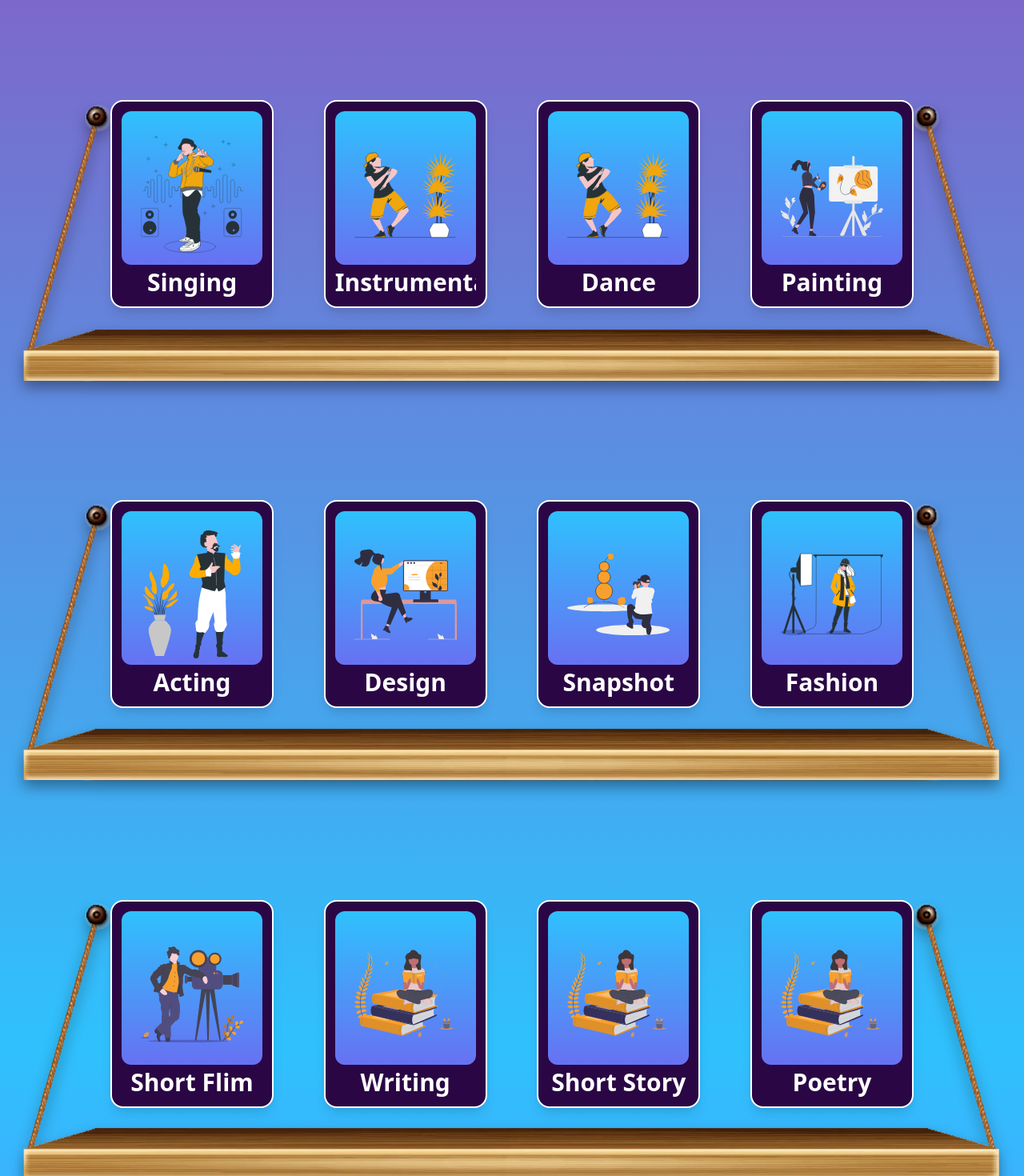
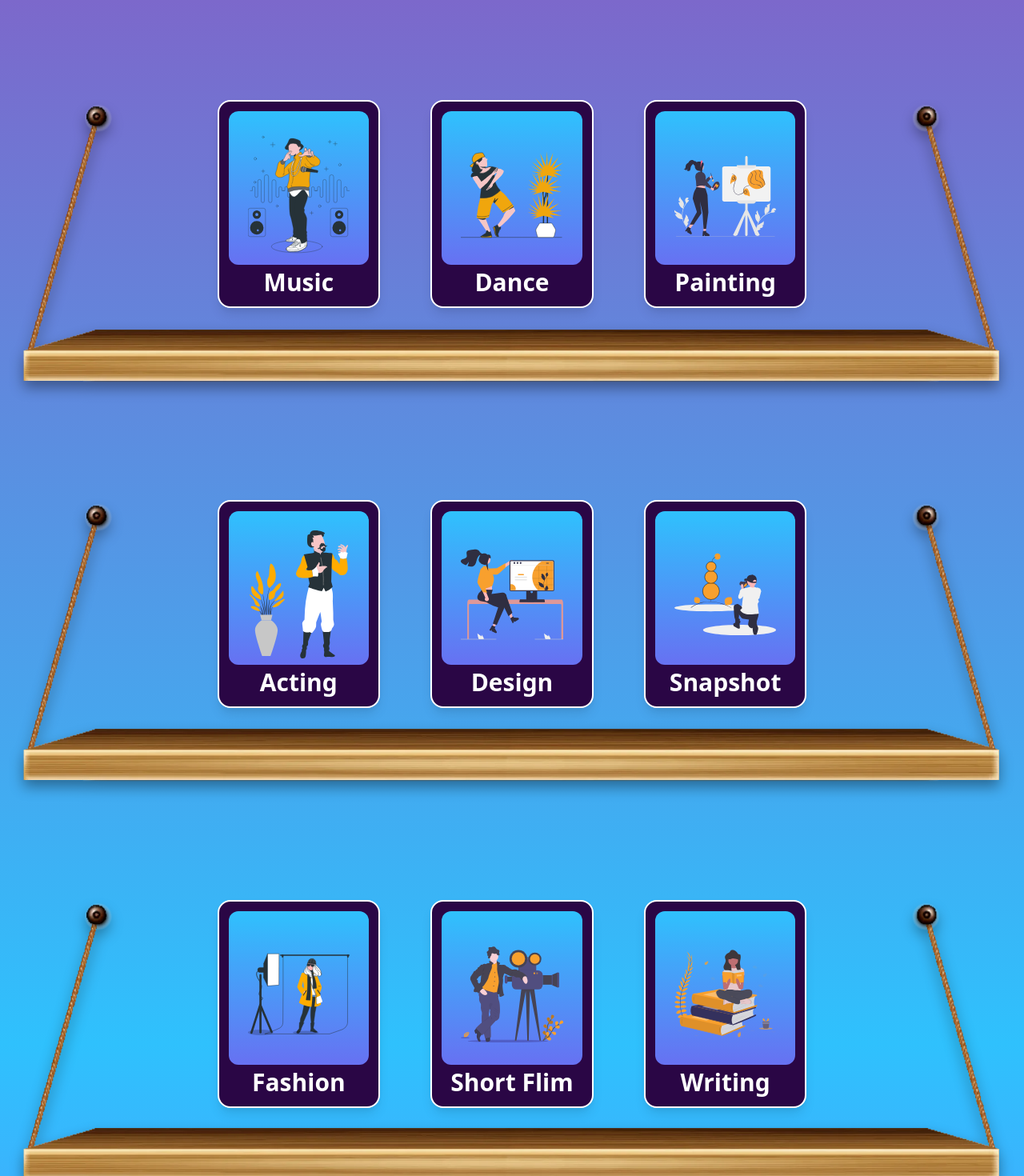
Before and after one commit to SohinijRover/KSTAR, a React (Create React App) app: page / in a window 1280 px wide. Shown: the part 1220-2690 px from the top of the page at 80% size. Built offline with nearby package versions, Linux system fonts and the light colour scheme.

Commit message:
faq fixed

```diff
--- a/src/Components/Home/Hero.js
+++ b/src/Components/Home/Hero.js
@@ -105,7 +105,7 @@ function Hero() {
         </Link>
       </div>
       <div
-        className="absolute lg:-bottom-52 z-10 h-full"
+        className="absolute lg:-bottom-52 -z-1 h-full"
         style={{ top: "-67vh" }}
       >
         <img src="./assets/Home/cloud.svg" alt="cloud_main" />
@@ -146,7 +146,7 @@ function Hero() {
           </span>
         </a>
       </div>
-      <div className="container mx-auto">
+      <div className="container mx-auto z-10">
         <div className="px-8 md:px-20 pt-10">
           <p className="text-white text-3xl sm:text-5xl font-extrabold pb-6">
             FAQ
--- a/src/Components/ProjectCard/CardInfo.js
+++ b/src/Components/ProjectCard/CardInfo.js
@@ -6,23 +6,17 @@ function CardInfo() {
     {
       id: 1,
       imageUrl: "./assets/Home/event/music.svg",
-      title: "Singing",
+      title: "Music",
       link: "/music",
     },
     {
       id: 2,
       imageUrl: "./assets/Home/event/dance.svg",
-      title: "Instrumental",
-      link: "/music",
-    },
-    {
-      id: 3,
-      imageUrl: "./assets/Home/event/dance.svg",
       title: "Dance",
       link: "/dance",
     },
     {
-      id: 4,
+      id: 3,
       imageUrl: "./assets/Home/event/draw.svg",
       title: "Painting",
       link: "/painting",
@@ -30,53 +24,41 @@ function CardInfo() {
   ]);
   const [b_two] = useState([
     {
-      id: 5,
+      id: 4,
       imageUrl: "./assets/Home/event/acting.svg",
       title: "Acting",
       link: "/acting",
     },
     {
-      id: 6,
+      id: 5,
       imageUrl: "./assets/Home/event/graphic.svg",
       title: "Design",
       link: "/design",
     },
     {
-      id: 7,
+      id: 6,
       imageUrl: "./assets/Home/event/photography.svg",
       title: "Snapshot",
       link: "/snapshot",
     },
+  ]);
+  const [b_three] = useState([
     {
-      id: 8,
+      id: 7,
       imageUrl: "./assets/Home/event/Fashion.svg",
       title: "Fashion",
       link: "/fashion",
     },
-  ]);
-  const [b_three] = useState([
     {
-      id: 9,
+      id: 8,
       imageUrl: "./assets/Home/event/video.svg",
       title: "Short Flim",
       link: "/flim",
     },
     {
-      id: 10,
+      id: 9,
       imageUrl: "./assets/Home/event/writing.svg",
       title: "Writing",
-      link: "/writing",
-    },
-    {
-      id: 11,
-      imageUrl: "./assets/Home/event/writing.svg",
-      title: "Short Story",
-      link: "/writing",
-    },
-    {
-      id: 12,
-      imageUrl: "./assets/Home/event/writing.svg",
-      title: "Poetry",
       link: "/writing",
     },
   ]);
```
Also changed, not shown: src/Components/Home/ParticularCom/faqinit.js (+10 -12 lines).
